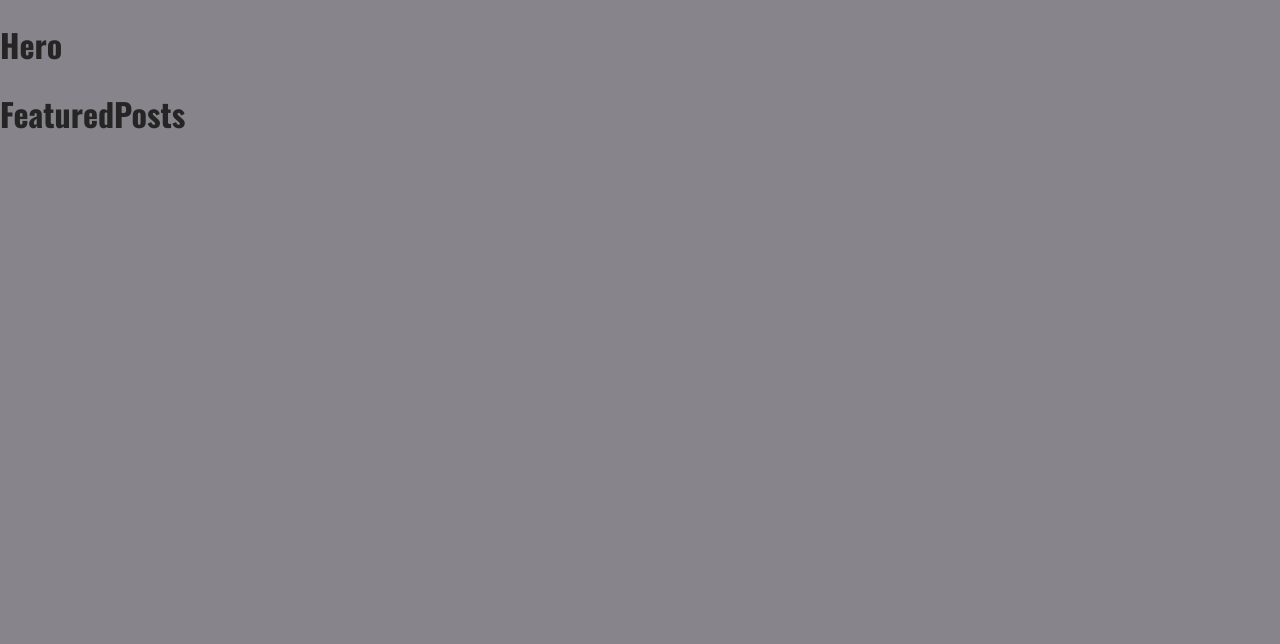
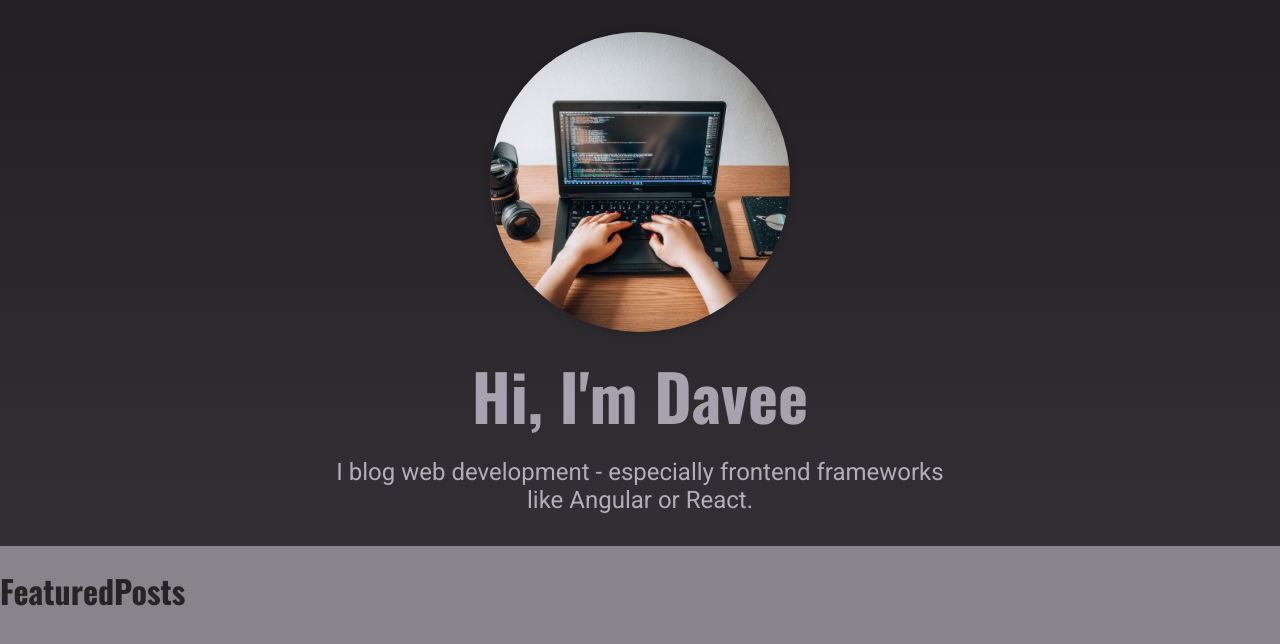
Before and after one commit to DavidBarcenas/nextjs-exercises, a Next.js app in the folder blog-workshop/: page / in a window 1280 px wide. Shown: the top 644 px of the page. Built offline with nearby package versions, Linux system fonts and the light colour scheme.

Commit message:
create the hero component layout

```diff
--- a/blog-workshop/components/home-page/hero.js
+++ b/blog-workshop/components/home-page/hero.js
@@ -1,6 +1,21 @@
+import Image from 'next/image'
+
+import classes from './hero.module.css'
+
 function Hero() {
   return (
-    <h1>Hero</h1>
+    <section className={classes.hero}>
+      <div className={classes.image}>
+        <Image
+          src='/images/site/user.jpeg'
+          alt='An image showing Davee'
+          width={300}
+          height={300}
+        />
+      </div>
+      <h1>Hi, I&apos;m Davee</h1>
+      <p>I blog web development - especially frontend frameworks like Angular or React.</p>
+    </section>
   );
 }
 
```
Also changed, not shown: blog-workshop/components/home-page/featured-posts.module.css (renamed from blog-workshop/css/featured-posts.module.css), blog-workshop/components/home-page/hero.module.css (renamed from blog-workshop/css/hero.module.css), blog-workshop/public/images/site/user.jpeg (added).
